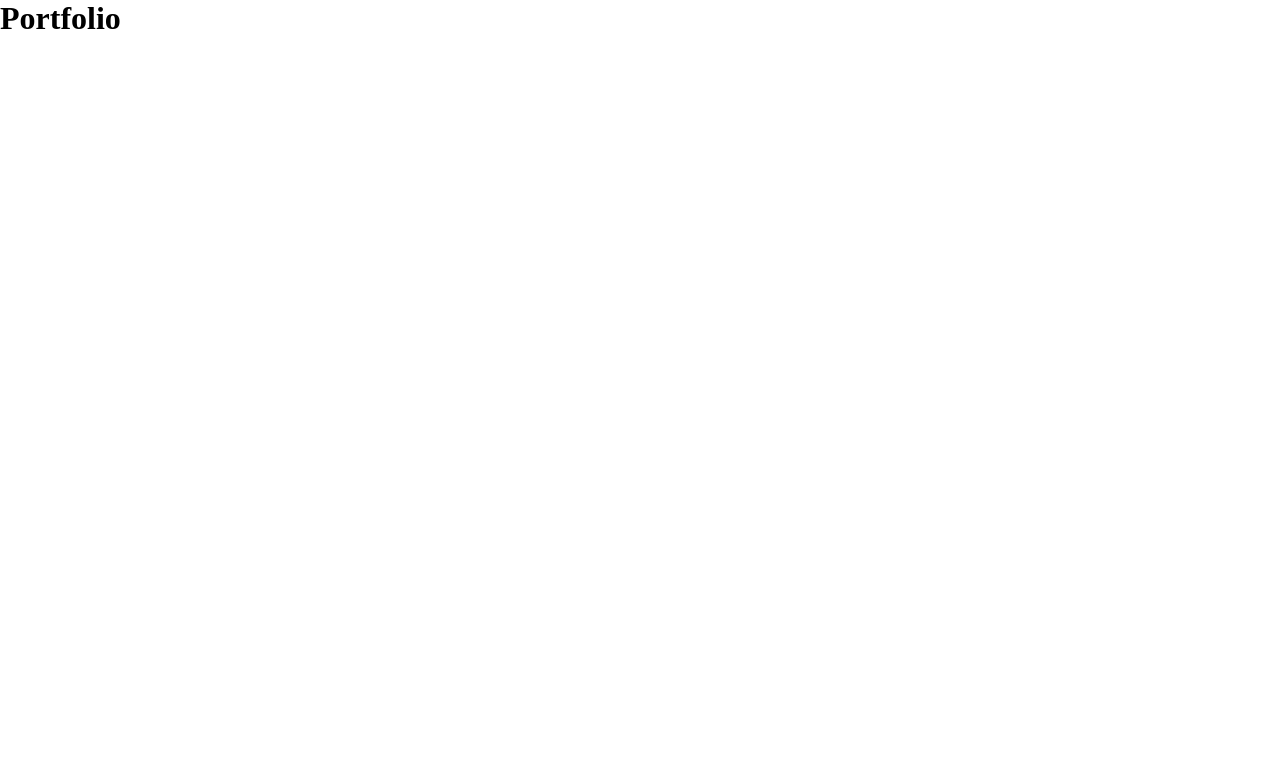
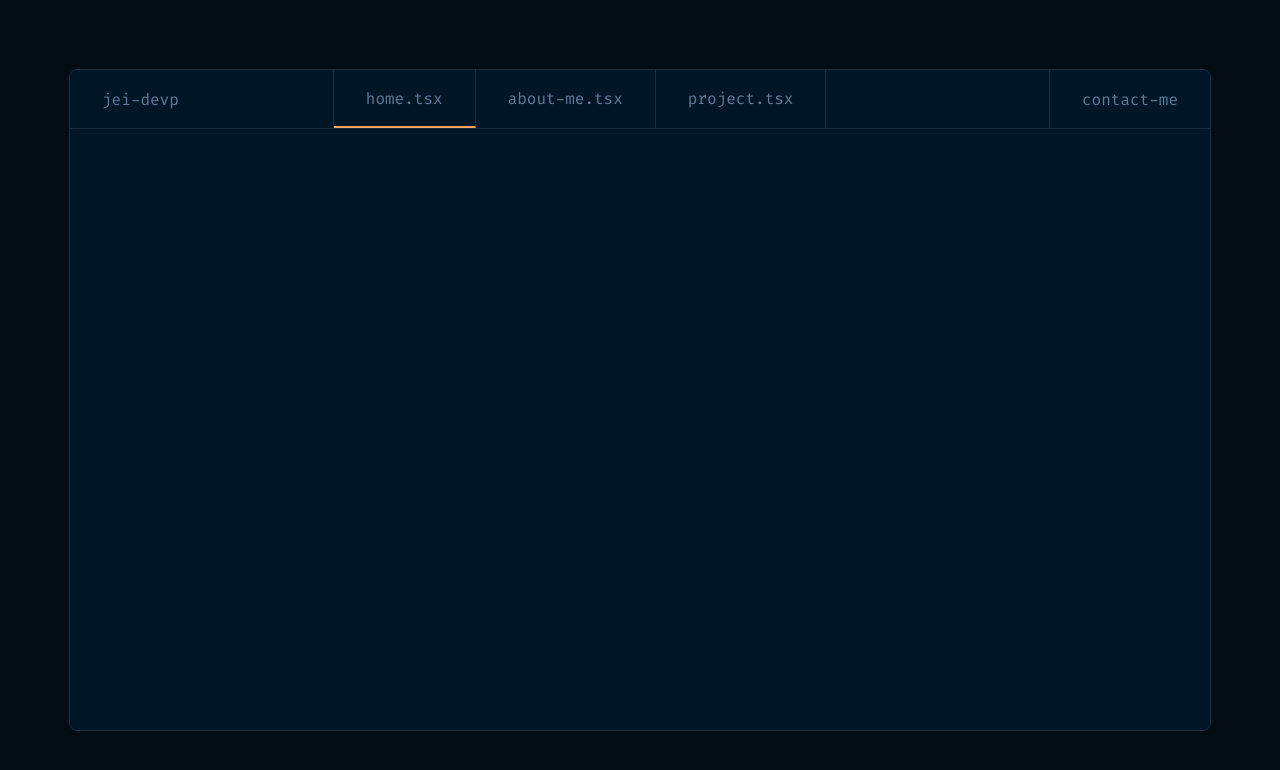
Before and after one commit to jeiDev/portfolio-v2, a Next.js app: page / in a window 1280 px wide. Shown: the top 770 px of the page. Built offline with nearby package versions, Linux system fonts and the light colour scheme.

Commit message:
created header

```diff
--- a/src/components/layout/header.tsx
+++ b/src/components/layout/header.tsx
@@ -1,16 +1,38 @@
+import LinkText from "@components/link/Text"
 import Head from "next/head"
 import React from "react"
+import { settingNavs } from "@settings/nav.setting"
 import { HeaderPropsI } from "./layout.interface"
 
-const Header = ({title}: HeaderPropsI) => {
+import style from "./layout.module.css"
+
+const Header = ({ title }: HeaderPropsI) => {
 
     return (
         <React.Fragment>
             <Head>
                 <title>{title}</title>
             </Head>
-            <header>
-
+            <header className={style.header}>
+                <div className={style.boxTitle}>
+                    <div className={style.title}>
+                        <span>jei-devp</span>
+                    </div>
+                </div>
+                <div className={style.boxNav}>
+                    <ul className={style.ulNav}>
+                        {settingNavs.map((nav, i) => (
+                            <LinkText href={nav.href} active={i == 0} key={i}>
+                                {nav.title}
+                            </LinkText>
+                        ))}
+                    </ul>
+                </div>
+                <div className={style.boxEnd}>
+                    <div className={style.contactMe}>
+                        <span>contact-me</span>
+                    </div>
+                </div>
             </header>
         </React.Fragment>
     )
--- a/src/components/layout/index.tsx
+++ b/src/components/layout/index.tsx
@@ -3,16 +3,20 @@ import Footer from "./footer"
 import Header from "./header"
 import { LayoutPropsI } from "./layout.interface"
 
+import style from "./layout.module.css"
+
 const Layout = ({children, title}: LayoutPropsI) => {
 
     return (
-        <React.Fragment>
-            <Header title={title}/>
-            <main>
-                {children}
-            </main>
-            <Footer />
-        </React.Fragment>
+        <div className={style.container}>
+            <div className={style.box}>
+                <Header title={title}/>
+                <main>
+                    {children}
+                </main>
+                <Footer />
+            </div>
+        </div>
     )
 }
 
--- a/src/components/layout/layout.module.css
+++ b/src/components/layout/layout.module.css
@@ -0,0 +1,50 @@
+.container{
+    background-color: var(--bg);
+    height: 100vh;
+    width: 100vw;
+    padding: 69px;
+    display: flex;
+}
+
+.box{
+    background-color: var(--bg-primary);
+    flex: 1 1 auto ;
+    border-radius: 8px;
+    border: 1px solid var(--stroke);
+}
+
+.header{
+    display: flex;
+    border-bottom: 1px solid var(--stroke);
+}
+
+.boxNav{
+    flex: 1 1 auto ;
+}
+
+.title,
+.contactMe{
+    color: var(--color);
+    padding: 17.6px 32px;
+    height: 100%;
+    display: flex;
+    align-items: center;
+}
+
+.title{
+    padding-right: 154px;
+    border-right: 1px solid var(--stroke);
+}
+
+.contactMe{
+    border-left: 1px solid var(--stroke);
+    cursor: pointer;
+}
+
+.contactMe:hover{
+    background: #607b963e;
+}
+
+.ulNav{
+    display: flex;
+}
--- /dev/null
+++ b/src/components/link/Icon/index.tsx
@@ -0,0 +1,5 @@
+const LinkIcon = () => {
+
+}
+
+export default LinkIcon
--- /dev/null
+++ b/src/components/link/Text/index.tsx
@@ -0,0 +1,17 @@
+import Link from "next/link"
+import { LinkTextPropsI } from "./link-text.interface"
+
+import style from "./link-text.module.css"
+
+const LinkText = ({children, href, active}: LinkTextPropsI) => {
+
+    return (
+        <Link href={href}>
+            <div className={`${style.buttonBox} buttonBox ${active ? style.buttonBoxActive : ""}`}>
+                <span className={style.button}>{children}</span>
+            </div>
+        </Link>
+    )
+}
+
+export default LinkText
--- /dev/null
+++ b/src/components/link/Text/link-text.module.css
@@ -0,0 +1,19 @@
+.buttonBox{
+    padding: 17.6px 32px;
+    border-right: 1px solid var(--stroke);
+    transition: all ease .2s;
+    height: 100%;
+    align-items: center;
+}
+
+.buttonBox:hover{
+    background: #607b963e;
+}
+
+.buttonBoxActive{
+    border-bottom: 2px solid #FEA55F;
+}
+
+.button{
+    color: var(--color);
+}
--- a/src/pages/index.tsx
+++ b/src/pages/index.tsx
@@ -4,7 +4,7 @@ import Layout from '@components/layout'
 export default function Home() {
   return (
     <Layout>
-      <h1>Portfolio</h1>
+
     </Layout>
   )
 }
--- /dev/null
+++ b/src/settings/nav.setting.ts
@@ -0,0 +1,5 @@
+export const settingNavs = [
+    { title: "home.tsx", href: "#" },
+    { title: "about-me.tsx", href: "#" },
+    { title: "project.tsx", href: "#" }
+]
--- a/src/styles/globals.css
+++ b/src/styles/globals.css
@@ -1,5 +1,11 @@
+@import url('https://fonts.googleapis.com/css2?family=Fira+Code:wght@300;400;500;600;700&display=swap');
+
 :root {
-
+  --bg: #010C15;
+  --bg-primary: #011627;
+  --stroke: #1E2D3D;
+  --color: #607B96;
+  --color-active: #E5E9F0;
 }
 
 * {
@@ -12,10 +18,7 @@ html,
 body {
   max-width: 100vw;
   overflow-x: hidden;
-}
-
-body {
-
+  font-family: 'Fira Code', monospace;
 }
 
 a {
--- a/tsconfig.json
+++ b/tsconfig.json
@@ -17,7 +17,8 @@
     "baseUrl": "./src",
     "paths": {
       "@styles/*": ["./styles/*"],
-      "@components/*": ["./components/*"]
+      "@components/*": ["./components/*"],
+      "@settings/*": ["./settings/*"]
     }
   },
   "include": ["next-env.d.ts", "**/*.ts", "**/*.tsx"],
```
Also changed, not shown: src/components/link/Text/link-text.interface.ts (added, +8 -0 lines), src/pages/_app.tsx (line endings or trailing spaces).
